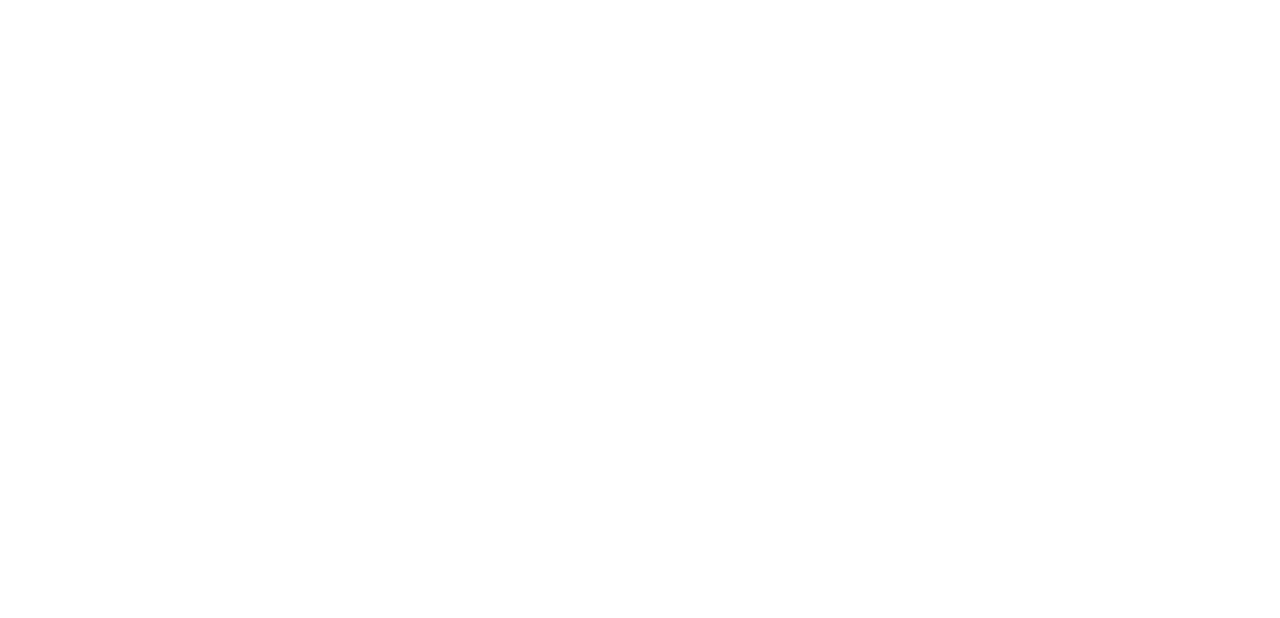
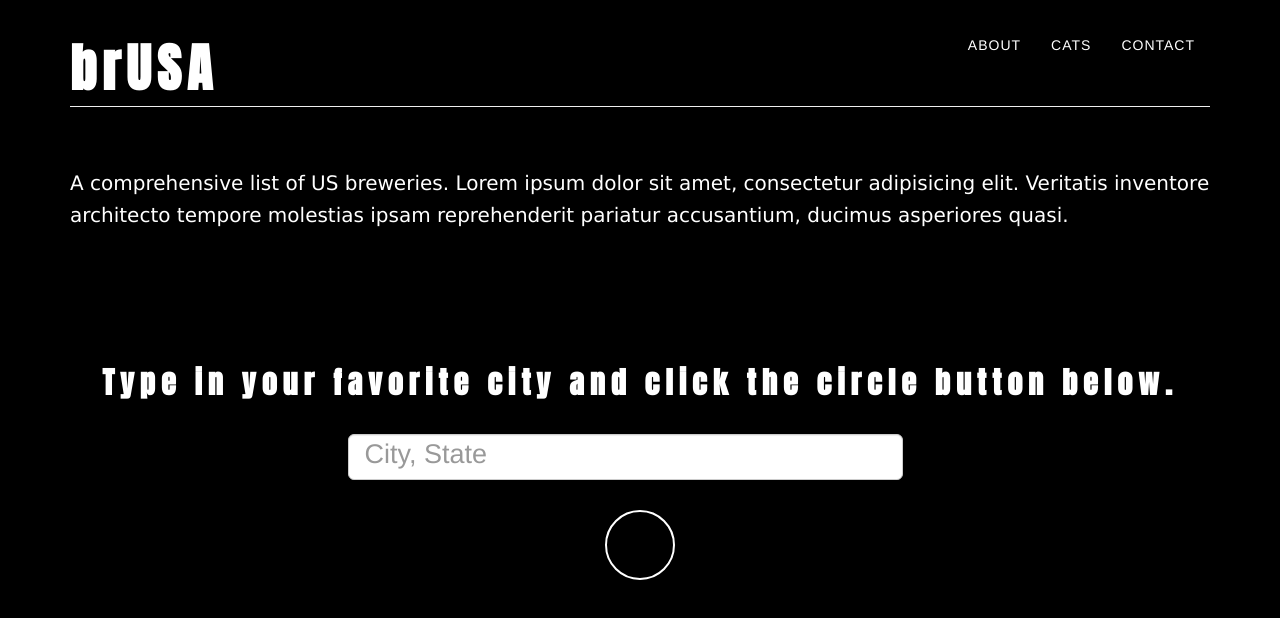
Before and after one commit to sand0959/brUSA, a plain HTML site: page index.html in a window 1280 px wide. Drawn offline with nearby package versions, Linux system fonts and the light colour scheme; files that its build step writes are made by us from their sources.

Commit message:
updated html file

```diff
--- a/index.html
+++ b/index.html
@@ -5,8 +5,86 @@
 	<title>brUSA</title>
 
 	<link rel="stylesheet" href="https://maxcdn.bootstrapcdn.com/bootstrap/3.3.7/css/bootstrap.min.css" integrity="sha384-BVYiiSIFeK1dGmJRAkycuHAHRg32OmUcww7on3RYdg4Va+PmSTsz/K68vbdEjh4u" crossorigin="anonymous">
+
+	<link href="https://fonts.googleapis.com/css?family=Anton" rel="stylesheet">
+
+	<link rel="stylesheet" href="brUSA/css/grayscale.css">
+
 </head>
 <body>
 
+	<div class="container">
+
+		<h1 class="page-header brand-heading">brUSA</h2>
+
+		<nav class="navbar navbar-custom navbar-fixed-top" role="navigation">
+
+        <div class="container">
+            <div class="navbar-header">
+                <button type="button" class="navbar-toggle" data-toggle="collapse" data-target=".navbar-main-collapse">
+                    Menu <i class="fa fa-bars"></i>
+                </button>
+            </div>
+
+            <div class="collapse navbar-collapse navbar-right navbar-main-collapse">
+                <ul class="nav navbar-nav">
+
+                    <li class="hidden">
+                        <a href="#page-top"></a>
+                    </li>
+                    <li>
+                        <a class="page-scroll" href="#about">About</a>
+                    </li>
+                    <li>
+                        <a class="page-scroll" href="#download">Cats</a>
+                    </li>
+                    <li>
+                        <a class="page-scroll" href="#contact">Contact</a>
+                    </li>
+                </ul>
+            </div>
+
+        </div>
+
+    	</nav>
+
+    	<br>
+    	<br>
+
+		<p>A comprehensive list of US breweries. Lorem ipsum dolor sit amet, consectetur adipisicing elit. Veritatis inventore architecto tempore molestias ipsam reprehenderit pariatur accusantium, ducimus asperiores quasi.</p>
+
+		<br>
+		<br>
+		<br>
+		<br>
+		<br>
+
+		<div class="row">
+
+			<h2 class="col-md-12 text-center">Type in your favorite city and click the circle button below.</h2>
+			  <form>
+			  		<div class="col-md-3"></div>
+					    <div class="form-group row col-md-6">
+					      <input type="text" class="form-control input-lg" placeholder="City, State">
+					    </div>
+					<div class="col-md-3"></div>
+			  </form>
+		</div>
+
+		<header class="intro">
+                <div class="row">
+                    <div class="col-md-8 col-md-offset-2">
+                        <a href="#map" class="btn btn-circle page-scroll">
+                            <i class="fa fa-angle-double-down animated"></i>
+                        </a>
+                   	</div>
+        		</div>
+   		 </header>
+
+	</div>
+
+	<div id="map"></div>
+
+
 </body>
 </html>
```
